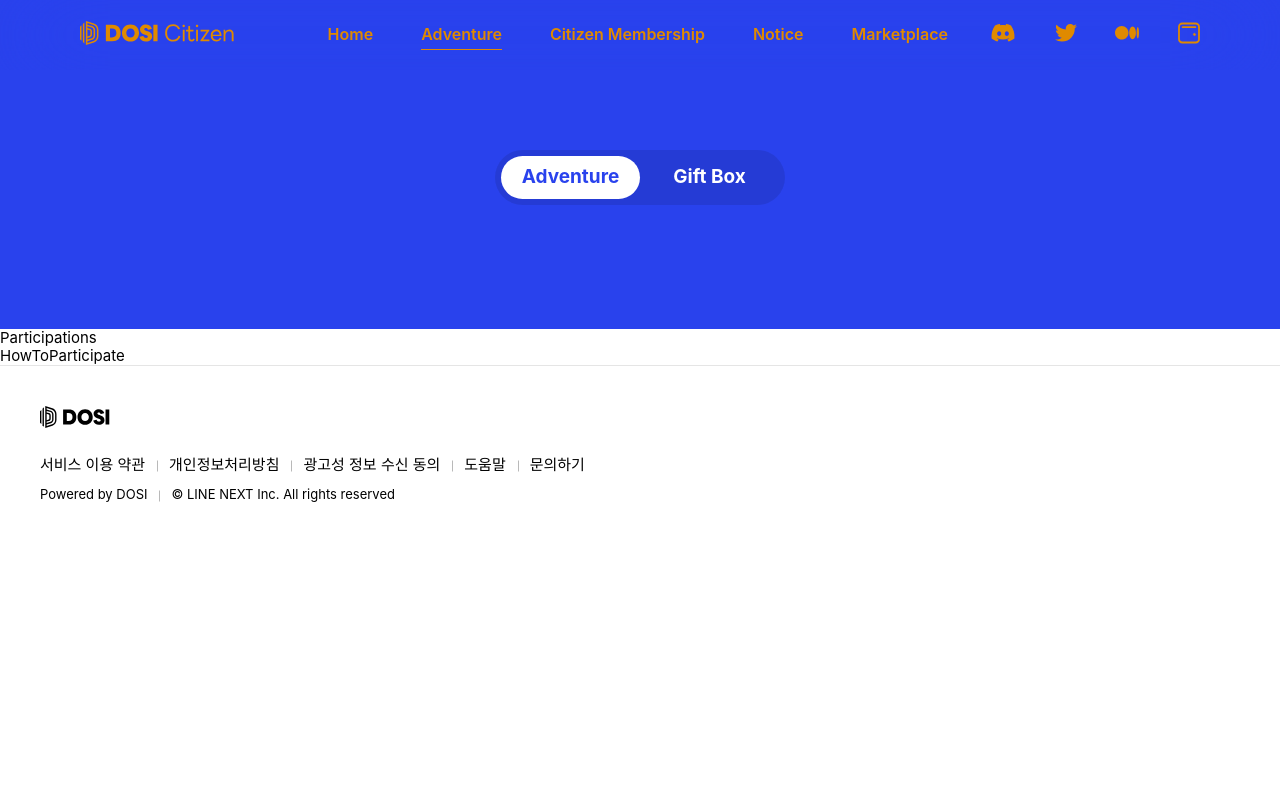
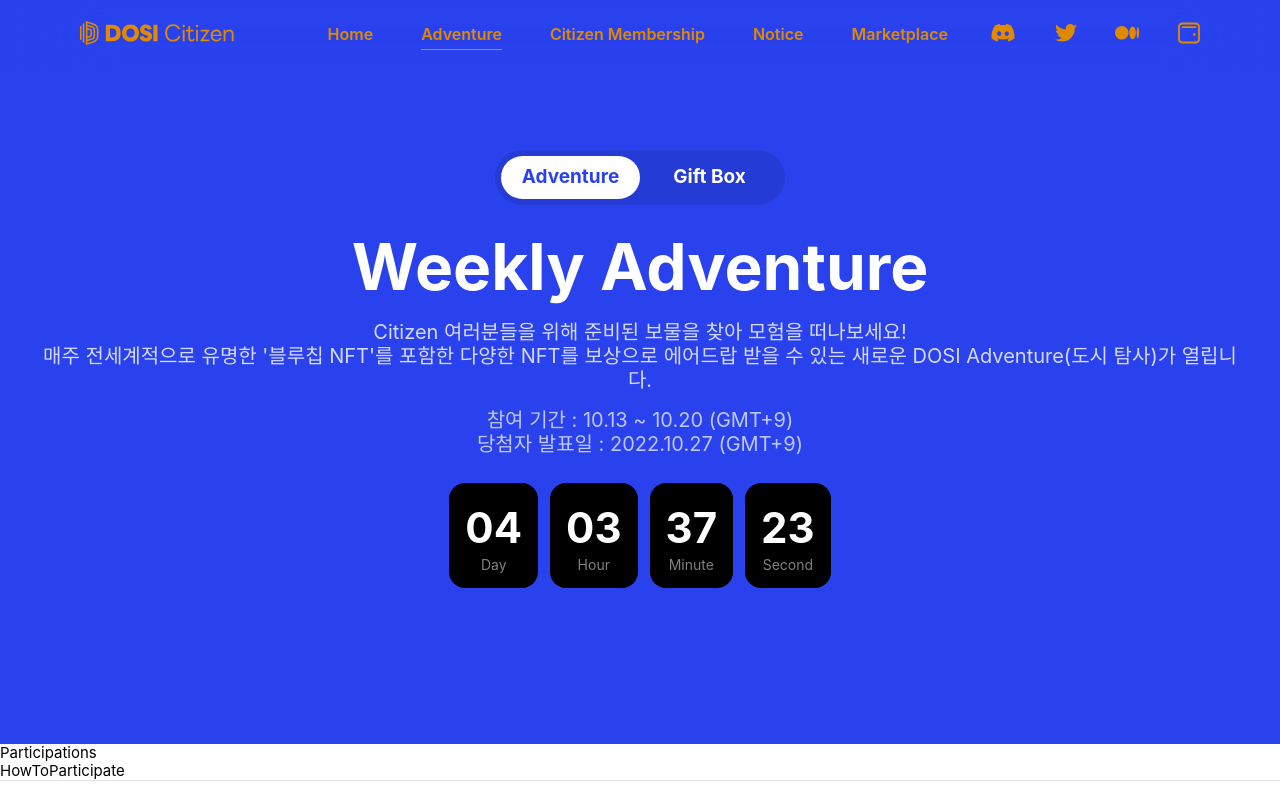
Before and after one commit to dengoyoon/mock-dosi, a React (Create React App) app: page /adventure in a window 1280 px wide. Shown: the top 800 px of the page. Built offline with nearby package versions, Linux system fonts and the light colour scheme.

Commit message:
카운트 다운까지 퍼블리싱

```diff
--- a/src/components/adventure/AdventureHero.js
+++ b/src/components/adventure/AdventureHero.js
@@ -1,6 +1,6 @@
 import React from "react";
-import { Link } from "react-router-dom";
 import HeroSwitch from "./HeroSwitch";
+import Countdown from "../countdown/Countdown";
 
 import "../../stylesheets/AdventureHero.scss";
 
@@ -10,7 +10,27 @@
       <div className="container flex justify-content-center">
         <HeroSwitch />
       </div>
-      <div className="container"></div>
+      <div className="container">
+        <div className="adventure-hero__header">
+          <h3 className="adventure-hero__header__title">Weekly Adventure</h3>
+          <div className="adventure-hero__header__description">
+            <p>Citizen 여러분들을 위해 준비된 보물을 찾아 모험을 떠나보세요!</p>
+            <p>
+              매주 전세계적으로 유명한 &apos;블루칩 NFT&apos;를 포함한 다양한
+              NFT를 보상으로 에어드랍 받을 수 있는 새로운 DOSI
+              Adventure&#40;도시 탐사&#41;가 열립니다.
+            </p>
+          </div>
+          <div className="adventure-hero__header__schedule">
+            <p>참여 기간 : 10.13 ~ 10.20 (GMT+9)</p>
+            <p>당첨자 발표일 : 2022.10.27 (GMT+9)</p>
+          </div>
+        </div>
+        <div className="adventure-hero__body">
+          <Countdown />
+        </div>
+        <div className="adventure-hero__footer"></div>
+      </div>
     </section>
   );
 }
--- a/src/stylesheets/AdventureHero.scss
+++ b/src/stylesheets/AdventureHero.scss
@@ -4,4 +4,28 @@
     padding-top: 200px;
     background-color: $dosiBlue;
     padding: 150px 0 100px 0;
+    text-align: center;
+    color: white;
+
+    &__header {
+        &__title {
+            font-size: 64px;
+        }
+
+        &__description {
+            opacity: 0.8;
+            font-size: 20px;
+            margin-bottom: 16px;
+            margin-top: 14px;
+        }
+
+        &__schedule {
+            opacity: 0.7;
+            font-size: 20px;
+        }
+    }
+
+    &__body {
+        margin-top: 27px;
+    }
 }
--- a/src/stylesheets/CountdownCard.scss
+++ b/src/stylesheets/CountdownCard.scss
@@ -1,9 +1,12 @@
 .countdown__card {
     text-align: center;
-    margin-left: 12px;
     background-color: black;
     padding : 20px 16px 14px 16px;
     border-radius: 16px;
+
+    &:nth-child(n+2) {
+        margin-left: 12px;
+    }
 
     &__body {
         font-size: 42px;
```
